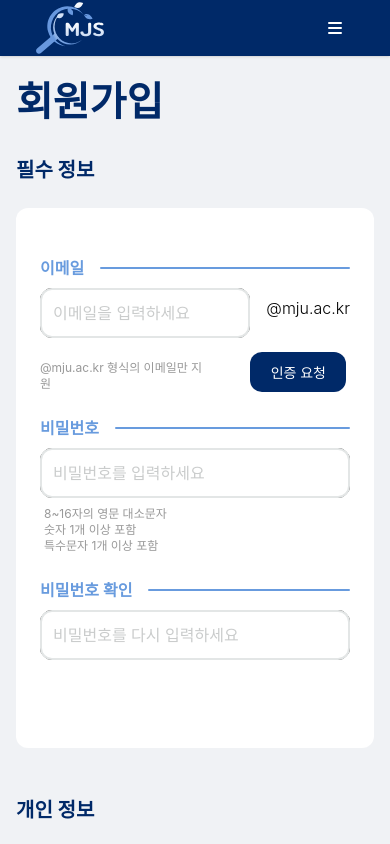
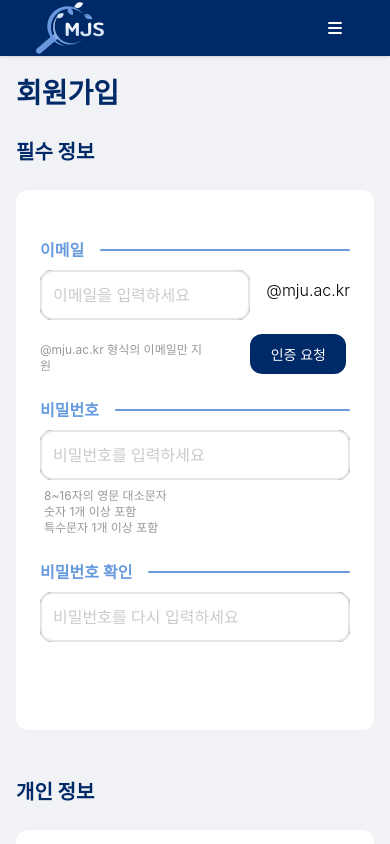
Before and after one commit to NOVA-MJU/MJS-FRONT, a React (Vite) app: page /register in a window 390 px wide. Shown: the top 844 px of the page. Built offline with nearby package versions, Linux system fonts and the light colour scheme; no server answers; a web font is replaced by a local one.

Commit message:
<Style> 회원가입 헤더 반응형 UI 수정

```diff
--- a/src/pages/Register/index.tsx
+++ b/src/pages/Register/index.tsx
@@ -4,7 +4,10 @@ import { Typography } from '../../components/atoms/Typography';
 
 const Register: React.FC = () => (
   <div className='w-full flex-1 bg-grey-05 min-h-screen flex flex-col mx-auto p-4 md:p-12'>
-    <Typography variant='heading01' className='text-mju-primary'>
+    <Typography variant='heading01' className='text-mju-primary hidden md:block'>
+      회원가입
+    </Typography>
+    <Typography variant='heading02' className='text-mju-primary block md:hidden'>
       회원가입
     </Typography>
     <div className='flex justify-center items-center'>
```
